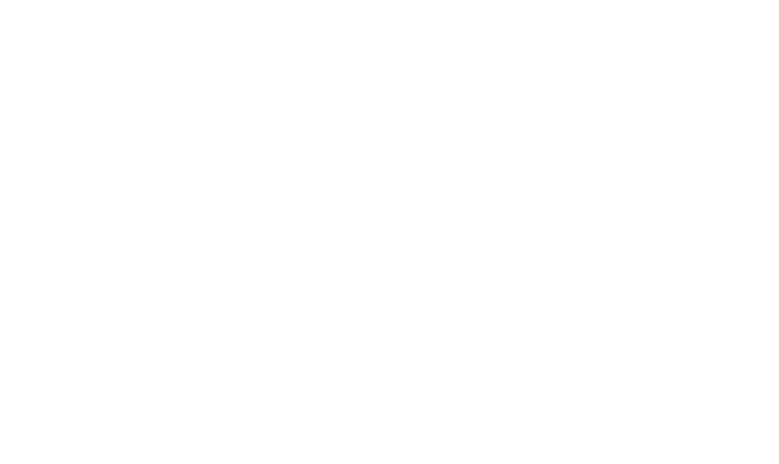
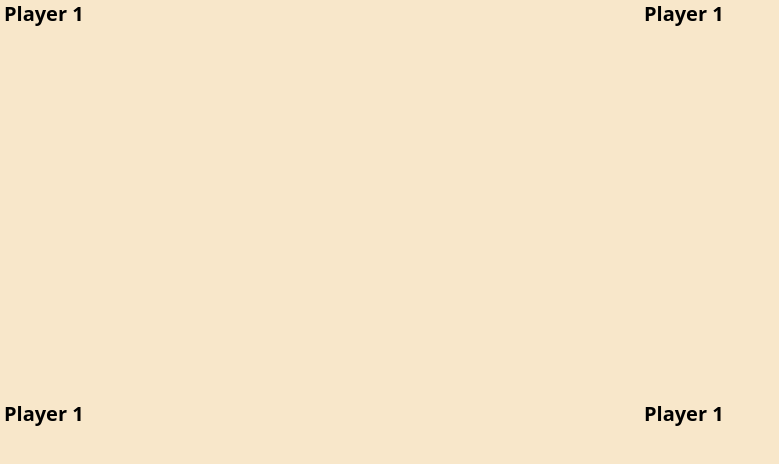
Before and after one commit to Coding-Challenge-2025/CodingChallenge2025-Game-4, a React (Vite) app in the folder client/: page /audience in a window 1280 px wide. Before the commit this address had no page. Shown: the top 464 px of the page, without its empty margins (0-779 px from the left). Built offline with nearby package versions, Linux system fonts and the light colour scheme; no server answers.

Commit message:
Add basic audience page

```diff
--- a/client/src/App.jsx
+++ b/client/src/App.jsx
@@ -5,6 +5,7 @@
 import Game from "./pages/Game";
 import WaitingRoom from "./pages/WaitingRoom";
 import HostDashboard from "./pages/HostDashBoard";
+import Audience from "./pages/Audience";
 
 const ProtectedRoute = ({ children }) => {
   const { isAuthenticated } = useAuth();
@@ -23,6 +24,7 @@
       <Router>
         <Routes>
           <Route path="/" element={<Login />} />
+          <Route path="/audience" element={<Audience />} />
           <Route
             path="/game"
             element={
--- a/client/src/components/GridComponent.tsx
+++ b/client/src/components/GridComponent.tsx
@@ -191,7 +191,7 @@
         <CameraSetup left={left} front={front} top={top} />
       </Canvas>
 
-      <input
+      {/* <input
         type="number"
         value={left}
         onChange={(e) => {
@@ -211,7 +211,7 @@
         onChange={(e) => {
           setTop(parseInt(e.target.value));
         }}
-      />
+      /> */}
     </>
   );
 };
--- /dev/null
+++ b/client/src/pages/Audience.jsx
@@ -0,0 +1,32 @@
+import GridComponent from "../components/GridComponent";
+import {useState} from "react"
+
+export default function Audience() {
+  const [player1Grid, setPlayer1Grid] = useState([]);
+  const [player2Grid, setPlayer2Grid] = useState([]);
+  const [player3Grid, setPlayer3Grid] = useState([]);
+  const [player4Grid, setPlayer4Grid] = useState([]);
+
+  return (
+    <div>
+      <div className="grid grid-cols-2 grid-rows-2 h-screen">
+        <div className="relative">
+          <h2 className="text-xl text-black font-bold absolute top-0 left-1 z-20">Player 1</h2>
+          <GridComponent grid={player1Grid}/>
+        </div>
+        <div className="relative">
+          <h2 className="text-xl text-black font-bold absolute top-0 left-1 z-20">Player 1</h2>
+          <GridComponent grid={player1Grid}/>
+        </div>
+        <div className="relative">
+          <h2 className="text-xl text-black font-bold absolute top-0 left-1 z-20">Player 1</h2>
+          <GridComponent grid={player1Grid}/>
+        </div>
+        <div className="relative">
+          <h2 className="text-xl text-black font-bold absolute top-0 left-1 z-20">Player 1</h2>
+          <GridComponent grid={player1Grid}/>
+        </div>
+      </div>
+    </div>
+  );
+}
```
